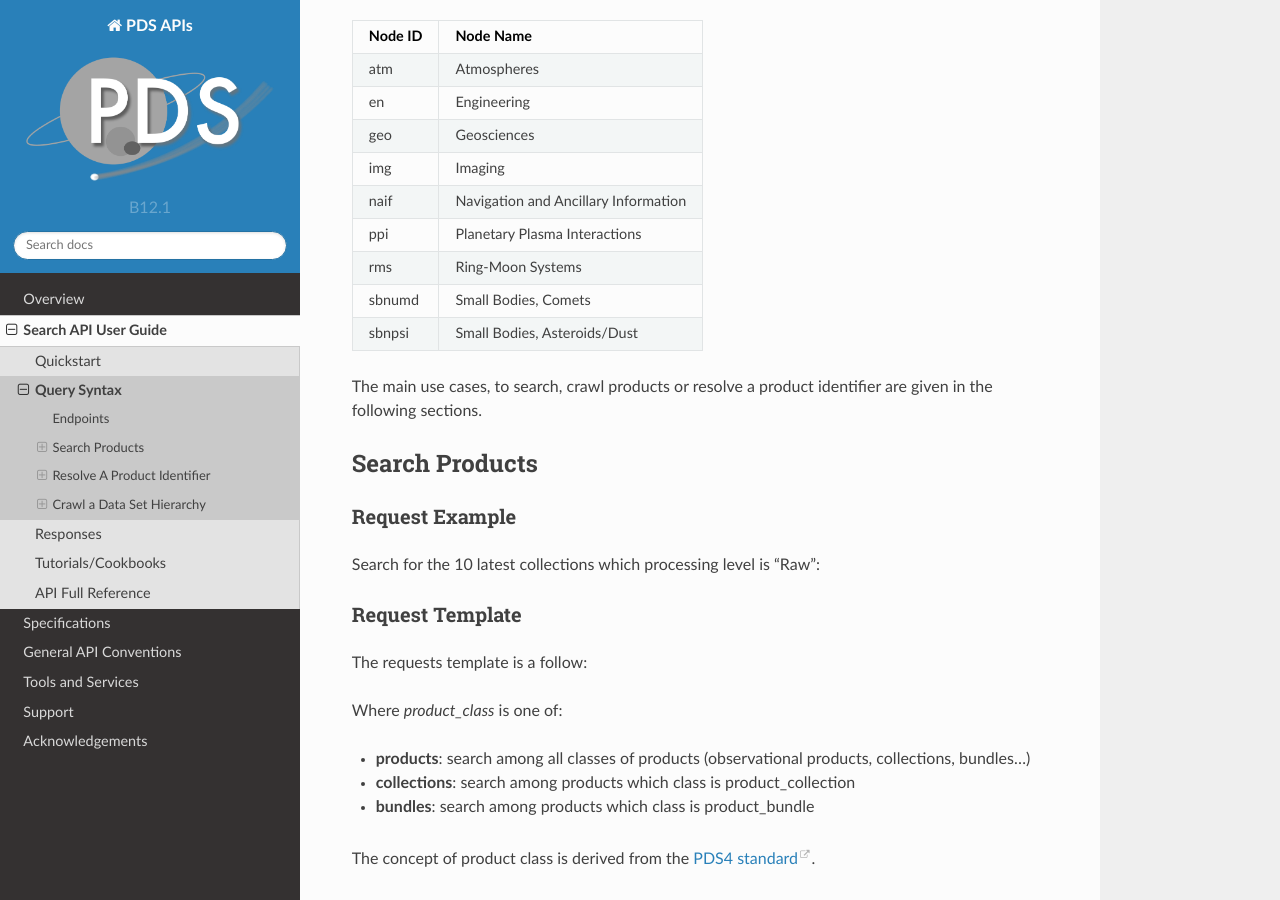
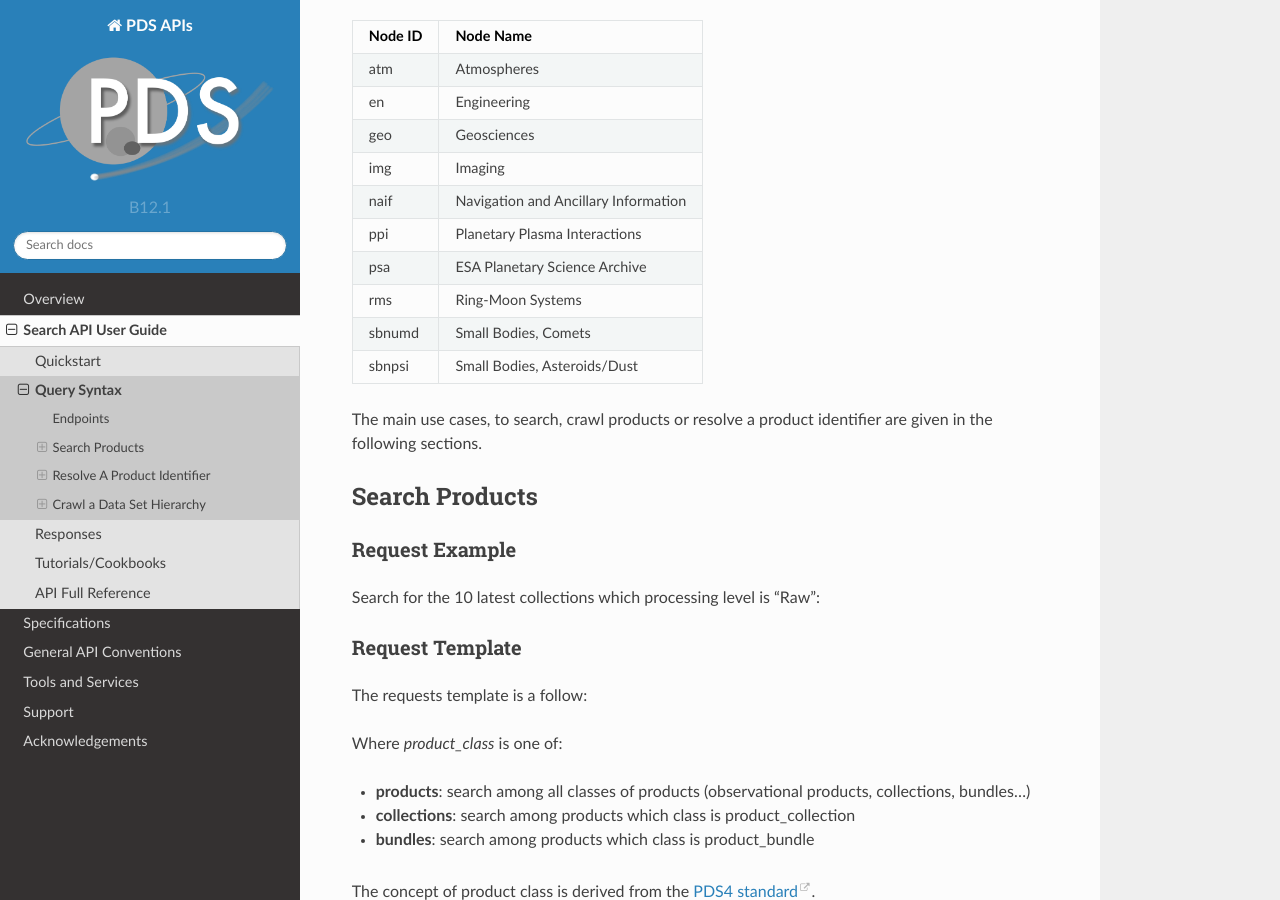
Before and after one commit to NASA-PDS/pds-api, a Sphinx documentation site: the page built from docs/source/guides/search/endpoints.rst, in a window 1280 px wide and 900 px high, scrolled down 768 px. Built offline with Sphinx 7.4.7 and the Read the Docs theme 2.0.0, drawn with Linux system fonts in a browser that asks for light colours.

Commit message:
Add ESA-PSA to the list of DN ids (#244)
Co-authored-by: Jimmie Young <jdyoung@jpl.nasa.gov>

```diff
--- a/docs/source/guides/search/endpoints.rst
+++ b/docs/source/guides/search/endpoints.rst
@@ -39,6 +39,7 @@ geo            Geosciences
 img            Imaging
 naif           Navigation and Ancillary Information
 ppi            Planetary Plasma Interactions
+psa            ESA Planetary Science Archive
 rms            Ring-Moon Systems
 sbnumd         Small Bodies, Comets
 sbnpsi         Small Bodies, Asteroids/Dust
```
